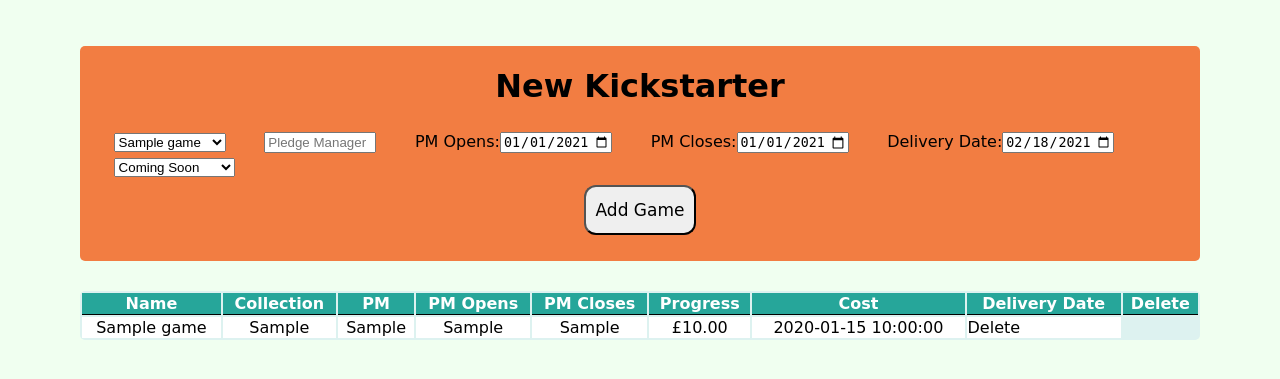
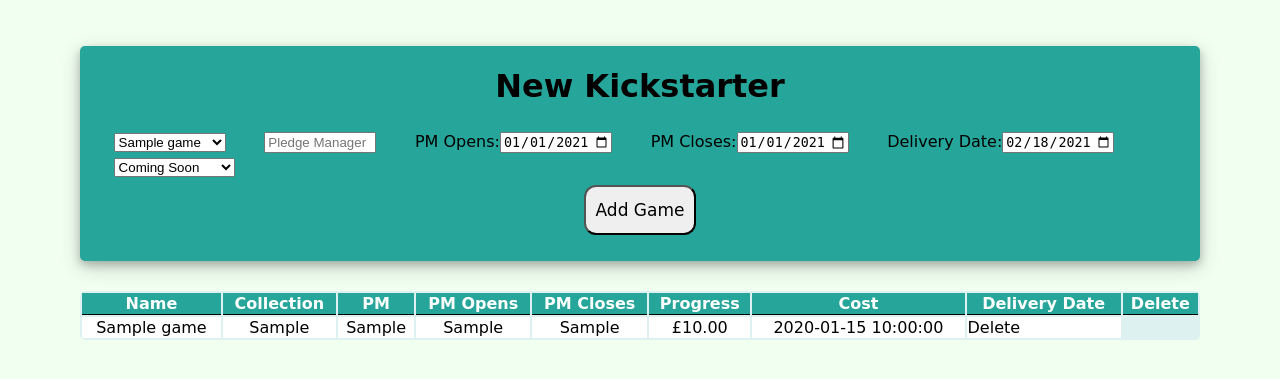
Before and after one commit to Labinopper/Website-v2, a PHP site: page /kickstarters2.php in a window 1280 px wide. Shown: the part 54-433 px from the top of the page. Run offline with PHP 8.4, Linux system fonts and the light colour scheme; the visitor is signed in with stand-in values (Sample User, id 1); tables that the repository leaves empty or names only in its code hold one stand-in row (values such as "Sample post").

Commit message:
Colour scheme

```diff
--- a/styles.css
+++ b/styles.css
@@ -100,15 +100,16 @@ body {
 }
 
 #AddNewKS {
-    font-family:Cursive;
-    position:absolute;
-    background-color:#f27d42;
-    left:6.25%;
-    width:87.5%;
-    top:100px;
-    height:215px;
+    font-family: Cursive;
+    position: absolute;
+    background-color: #26a69a;
+    left: 6.25%;
+    width: 87.5%;
+    top: 100px;
+    height: 215px;
     border-style: line;
     border-radius: 5px;
+    box-shadow: 0 4px 8px 0 rgba(0, 0, 0, 0.2), 0 6px 20px 0 rgba(0, 0, 0, 0.19);
 }
 
 .newks-date {
```
